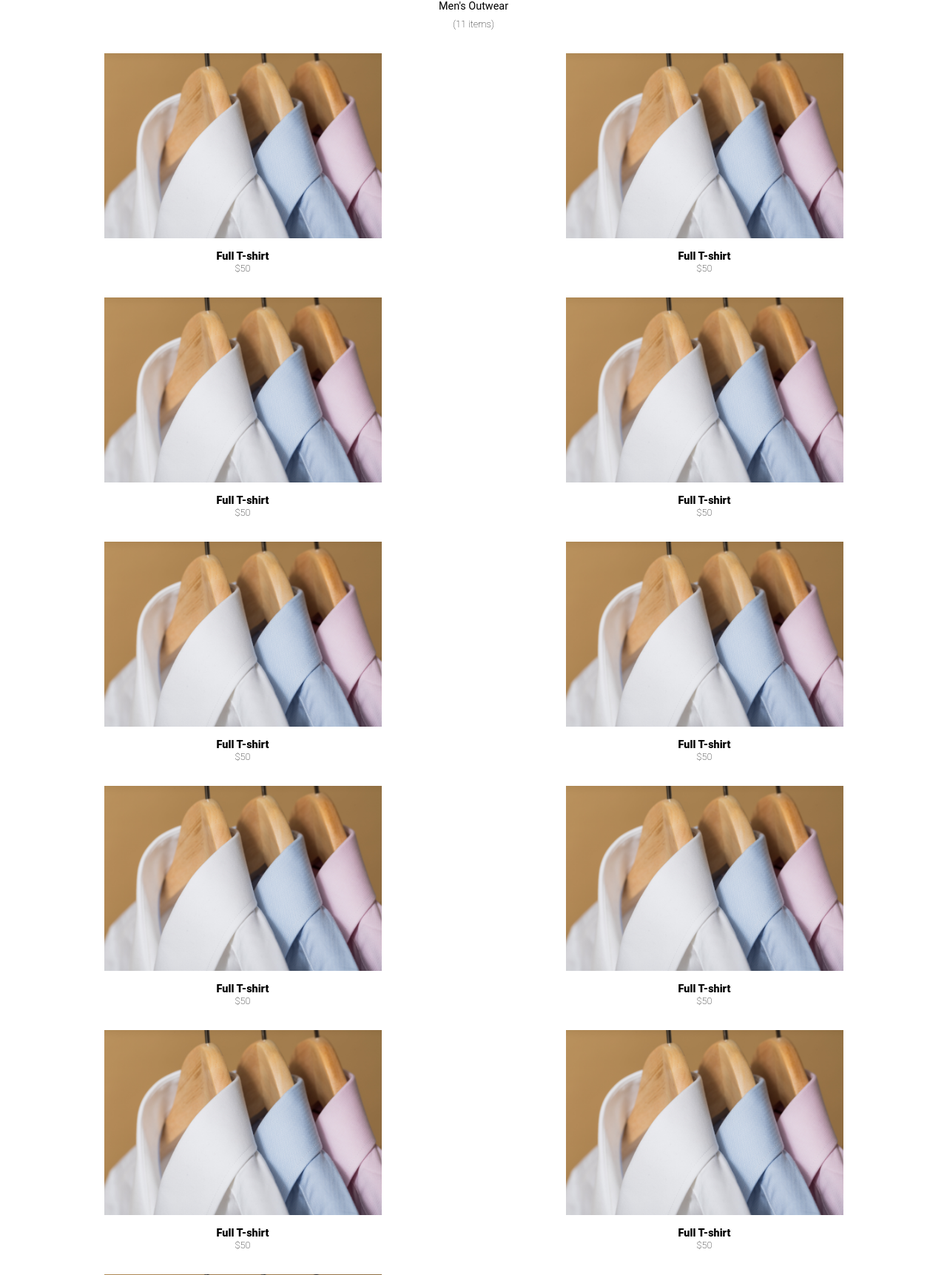
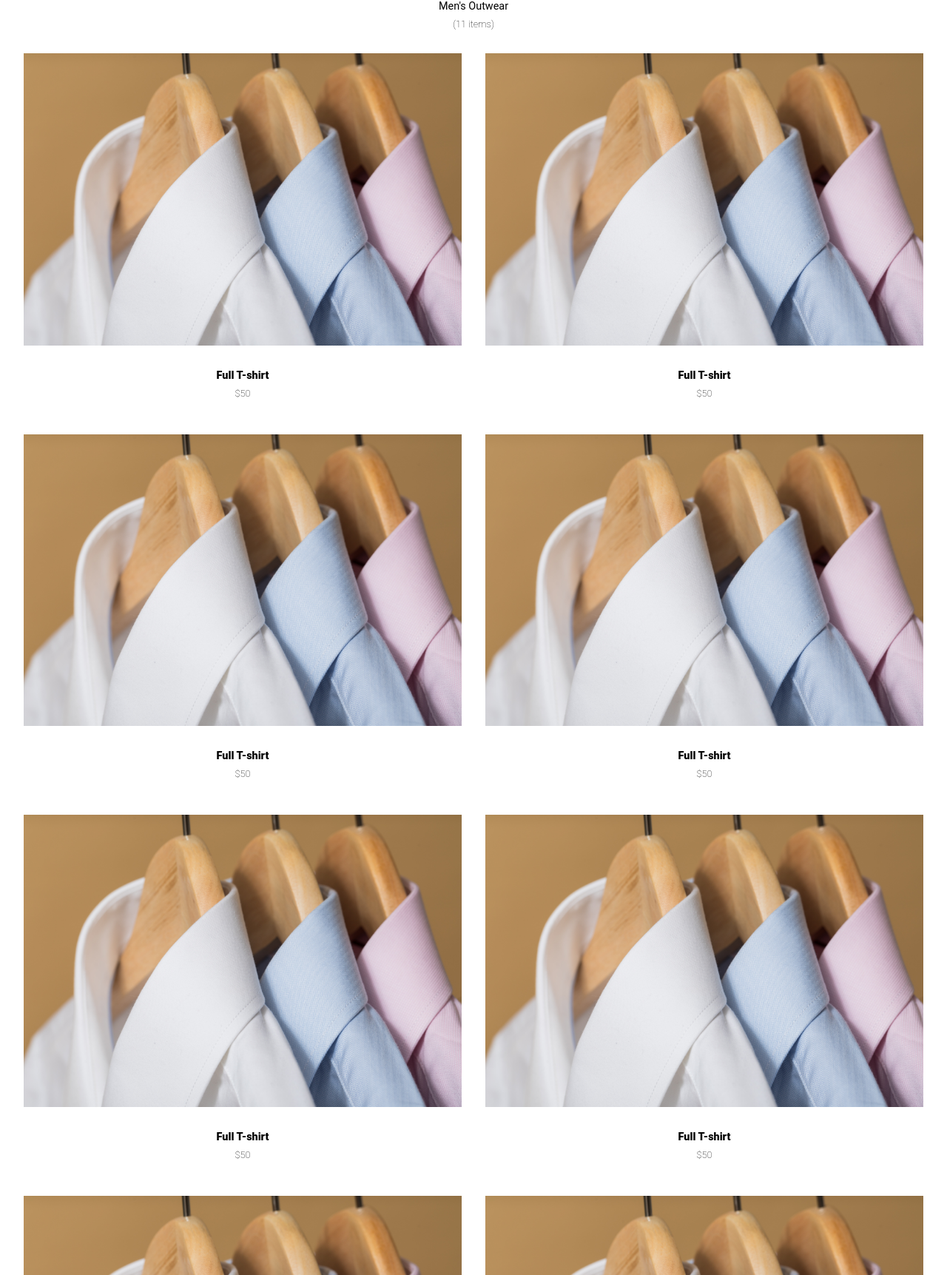
Before and after one commit to DixitSom/ecommerce-website, a PHP site: page /shopping.html in a window 1280 px wide. Shown: the part 138-1861 px from the top of the page at 74% size. Run offline with PHP 8.4, Linux system fonts and the light colour scheme.

Commit message:
Image for every item wrapped with div

```diff
--- a/assets/stylesheet/shopping.css
+++ b/assets/stylesheet/shopping.css
@@ -91,7 +91,7 @@
     display: grid;
     grid-template-columns: 1fr 1fr;
     justify-content: space-evenly;
-    row-gap: 2em;
+    row-gap: 3em;
     column-gap: 2em;
     padding: 2em;
 }
@@ -100,12 +100,12 @@
     justify-self: center;
     display: grid;
     /* grid-template-rows: fr 0.1fr 0.1fr; */
-    row-gap: 1em;
+    row-gap: 2em;
 }
 
 img {
     width: 100%;
-    height: 250px;
+    height: 100%;
     vertical-align: middle;
 }
 
@@ -115,6 +115,11 @@
     width: 100%;
     height: 200px;
 } */
+
+.name-price-wrapper {
+    display: grid;
+    row-gap: 0.5em;
+}
 
 .item div.name {
     text-align: center;
--- a/shopping.html
+++ b/shopping.html
@@ -29,7 +29,12 @@
 
         <!-- Item 1 -->
         <div class="item">
+
+            <!-- Image is here -->
+            <div class="img">
                 <img src="./assets/img/sample.jpg" alt="">
+            </div>
+
             <div class="name-price-wrapper">
                 <div class="name">Full T-shirt</div>
                 <div class="price">$50</div>
@@ -38,16 +43,27 @@
 
         <!-- Item 2 -->
         <div class="item">
+
+            <!-- Image is here -->
+            <div class="img">
                 <img src="./assets/img/sample.jpg" alt="">
+            </div>
+
             <div class="name-price-wrapper">
                 <div class="name">Full T-shirt</div>
                 <div class="price">$50</div>
             </div>
+
         </div>
 
         <!-- Item 3 -->
         <div class="item">
+
+            <!-- Image is here -->
+            <div class="img">
                 <img src="./assets/img/sample.jpg" alt="">
+            </div>
+
             <div class="name-price-wrapper">
                 <div class="name">Full T-shirt</div>
                 <div class="price">$50</div>
@@ -56,7 +72,12 @@
 
         <!-- Item 4 -->
         <div class="item">
+
+            <!-- Image is here -->
+            <div class="img">
                 <img src="./assets/img/sample.jpg" alt="">
+            </div>
+
             <div class="name-price-wrapper">
                 <div class="name">Full T-shirt</div>
                 <div class="price">$50</div>
@@ -65,7 +86,12 @@
 
         <!-- Item 5 -->
         <div class="item">
+
+            <!-- Image is here -->
+            <div class="img">
                 <img src="./assets/img/sample.jpg" alt="">
+            </div>
+
             <div class="name-price-wrapper">
                 <div class="name">Full T-shirt</div>
                 <div class="price">$50</div>
@@ -74,7 +100,12 @@
 
         <!-- Item 6 -->
         <div class="item">
+
+            <!-- Image is here -->
+            <div class="img">
                 <img src="./assets/img/sample.jpg" alt="">
+            </div>
+
             <div class="name-price-wrapper">
                 <div class="name">Full T-shirt</div>
                 <div class="price">$50</div>
@@ -83,7 +114,12 @@
 
         <!-- Item 7 -->
         <div class="item">
+
+            <!-- Image is here -->
+            <div class="img">
                 <img src="./assets/img/sample.jpg" alt="">
+            </div>
+
             <div class="name-price-wrapper">
                 <div class="name">Full T-shirt</div>
                 <div class="price">$50</div>
@@ -92,7 +128,12 @@
 
         <!-- Item 8 -->
         <div class="item">
+
+            <!-- Image is here -->
+            <div class="img">
                 <img src="./assets/img/sample.jpg" alt="">
+            </div>
+
             <div class="name-price-wrapper">
                 <div class="name">Full T-shirt</div>
                 <div class="price">$50</div>
@@ -101,7 +142,12 @@
 
         <!-- Item 9 -->
         <div class="item">
+
+            <!-- Image is here -->
+            <div class="img">
                 <img src="./assets/img/sample.jpg" alt="">
+            </div>
+
             <div class="name-price-wrapper">
                 <div class="name">Full T-shirt</div>
                 <div class="price">$50</div>
@@ -110,7 +156,12 @@
 
         <!-- Item 10 -->
         <div class="item">
+
+            <!-- Image is here -->
+            <div class="img">
                 <img src="./assets/img/sample.jpg" alt="">
+            </div>
+
             <div class="name-price-wrapper">
                 <div class="name">Full T-shirt</div>
                 <div class="price">$50</div>
@@ -119,7 +170,11 @@
 
         <!-- Item 11 -->
         <div class="item">
+
+            <!-- Image is here -->
+            <div class="img">
                 <img src="./assets/img/sample.jpg" alt="">
+            </div>
             <div class="name-price-wrapper">
                 <div class="name">Full T-shirt</div>
                 <div class="price">$50</div>
```
Lines whose indentation alone changed are shown as unchanged.
